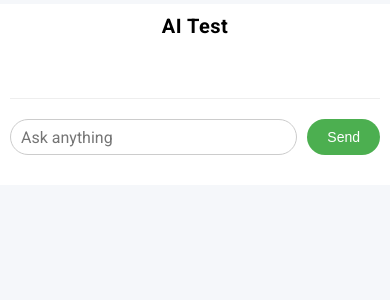
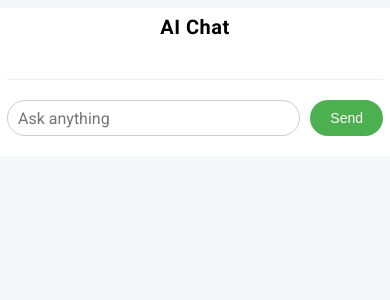
Before and after one commit to ed-ros/openai-fastapi, a FastAPI app: page / in a window 390 px wide. Shown: the top 300 px of the page. Run offline with FastAPI, Linux system fonts and the light colour scheme; some libraries are stand-ins or nearby versions.

Commit message:
limpa código

```diff
--- a/static/style.css
+++ b/static/style.css
@@ -82,7 +82,6 @@ p {
 
 .chat-history {
     flex-grow: 1;
-    overflow-y: auto;
 	overflow-x: hidden;
     display: flex;
     flex-direction: column;
@@ -139,7 +138,6 @@ button:hover {
 }
 
 .message.assistant {
-    /* align-self: flex-start; */
     background-color: transparent;
     text-align: left;
 }
@@ -151,7 +149,6 @@ button:hover {
     background-color: white;
     padding-top: 20px;
     padding-bottom: 20px;
-    display: flex;
     border-top: 1px solid #eee;
 }
 
@@ -159,8 +156,6 @@ textarea {
 	font-family: Roboto, Arial, sans-serif;
     flex: 1;
     resize: none;
-	overflow: hidden;
-    overflow-y: auto;
     padding: 8px 10px 0 10px;
     font-size: 16px;
     border: 1px solid #ccc;
@@ -168,20 +163,17 @@ textarea {
     line-height: 1.2em;
     max-height: calc(1.2em * 10 + 20px); /* 5 lines + padding */
 }
+
 textarea:focus {
 	outline: none;
 }
 
 /* Mobile */
 @media (max-width: 600px) {
-	html {
-		padding: 0px;
-	}
-
     .chat-container {
         border-radius: 0;
         box-shadow: none;
-        padding: 10px;
+		padding: 7px 7px 0 7px;
     }
 
     h1 {
@@ -195,23 +187,6 @@ textarea:focus {
     .message {
         font-size: 15px;
     }
-}
-
-
-.chat-container {
-    /* height: 100vh; */
-    /* overflow: hidden; /* important to keep scroll within chat-history */ */
-}
-
-.chat-history {
-    /* flex: 1; */
-    /* padding: 20px; */
-    /* box-sizing: border-box; */
-}
-
-.chat-input-form {
-    /* padding: 10px 20px; */
-    z-index: 1; /* keep it above messages */
 }
 
 .code-block {
--- a/templates/index.html
+++ b/templates/index.html
@@ -10,7 +10,6 @@
 	<link href="https://fonts.googleapis.com/css2?family=Roboto+Mono:ital,wght@0,100..700;1,100..700&display=swap" rel="stylesheet">
 
 	<script src="https://cdn.jsdelivr.net/npm/marked/marked.min.js"></script>
-	<script src="https://cdn.jsdelivr.net/npm/dompurify@3.0.3/dist/purify.min.js"></script>
 
 	<script>
 
@@ -30,8 +29,6 @@
 		}
 	  }
 	});
-
-
 
 	async function sendMessage(event) {
 		event.preventDefault(); // Impede o envio tradicional do formulário
@@ -102,7 +99,7 @@
 
     <div class="chat-container">
         <a href="/" class="title-link">
-		  <h1>AI Test</h1>
+		  <h1>AI Chat</h1>
 		</a>
 
 		<div class="chat-history">
@@ -119,7 +116,7 @@
 
 		<form onsubmit="sendMessage(event)" class="chat-input-form">
             <input type="hidden" name="session_id" id="session_id" value="{{ session_id }}">
-            <textarea name="user_input" id="user_input" placeholder="Ask anything" required rows="1"></textarea>
+            <textarea name="user_input" aria-label="Chat input" id="user_input" placeholder="Ask anything" required rows="1"></textarea>
 			<button type="submit">Send</button>
         </form>
     </div>
@@ -141,25 +138,6 @@
 			textarea.style.height = "auto";
 		}
 	});
-
-
-	function test() {
-
-		let chatHistory = document.querySelector(".chat-history");
-
-		const assistantMessageDiv = document.createElement("div");
-		assistantMessageDiv.classList.add("message", "assistant");
-		chatHistory.appendChild(assistantMessageDiv);
-
-		let fullText = "abc **bold** <strong>strong</strong><pre><code>some code <strong>strong</strong></code></pre>";
-
-		const cleanHTML = marked.parse(fullText);
-		const escaped = escapeHTML(cleanHTML);
-
-		assistantMessageDiv.innerHTML = escaped;
-	}
-	test();
-
 	</script>
 
 	<script>
```
Lines whose indentation alone changed are shown as unchanged.
